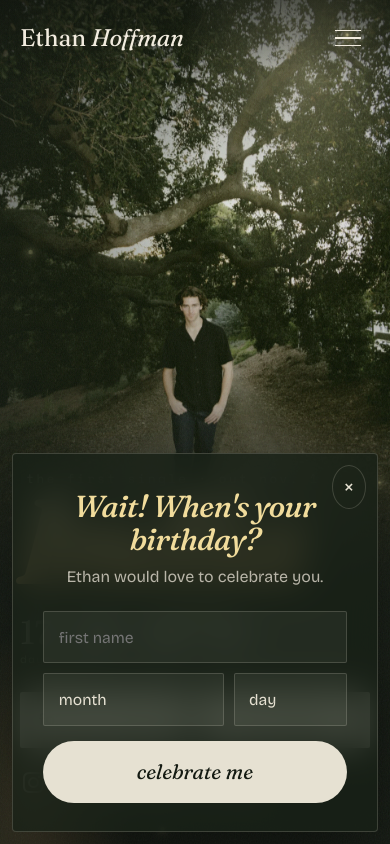
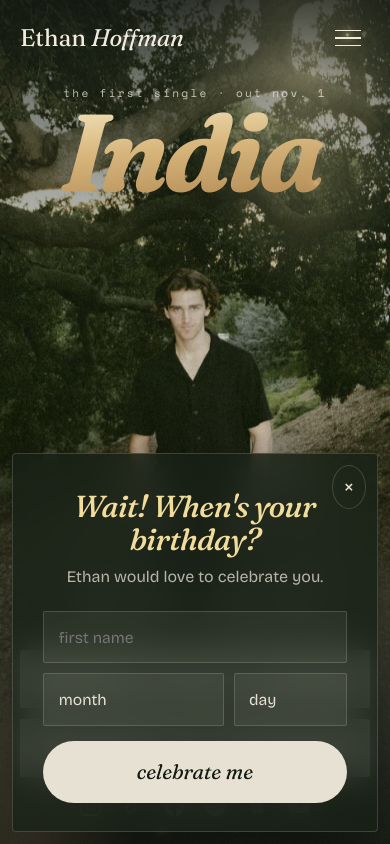
Before and after one commit to sigurvegaris/ethan-hoffman, a Next.js app: page / in a window 390 px wide. Shown: the top 844 px of the page. Built offline with nearby package versions, Linux system fonts and the light colour scheme.

Commit message:
Lay out the phone hero like Benson Boone's
Title at the top, Ethan large in the middle, stacked full-width buttons
and social icons at the bottom.

Co-Authored-By: Claude Opus 5.5 (1M context) <noreply@anthropic.com>
Claude-Session: https://claude.ai/code/session_017vpqTQFpmNhVQrm6bLA7q3

```diff
--- a/app/home.css
+++ b/app/home.css
@@ -252,3 +252,19 @@
   .fh::after, .fh-light span, .hr-photo, .hr-haze, .pr-marquee-track, .d1-flies span, .d1-flies em { animation: none; }
   .d1-flies em { opacity: 0.4; }
 }
+
+/* Phones: Benson Boone style. Title at the top, Ethan big in the middle,
+   stacked full-width buttons over the bottom of the photo. */
+@media (max-width: 700px) {
+  /* Taller than the screen and pulled up, so Ethan is big and his face sits
+     between the title and the buttons. */
+  .hr-photo { top: -45%; bottom: -5%; -webkit-mask-image: none; mask-image: none; }
+  .hr::before { background: linear-gradient(to bottom, rgba(20,26,18,0.75) 0%, rgba(20,26,18,0.15) 32%, rgba(20,26,18,0.05) 50%, rgba(20,26,18,0.6) 72%, var(--canopy) 100%); }
+  .hr-lockup { top: 5.25rem; bottom: 1.75rem; display: flex; flex-direction: column; align-items: center; text-align: center; }
+  .hr-kicker { margin: 0 0 0.4rem; font-size: 0.7rem; }
+  .hr-title { font-size: 28vw; margin: 0; }
+  .hr-row { margin-top: auto; width: 100%; align-items: center; gap: 1.1rem; }
+  .hr-buttons { grid-template-columns: 1fr; gap: 0.7rem; }
+  .hr-btn { height: 58px; font-size: 1.15rem; }
+  .hr-social { padding-left: 0; }
+}
```
